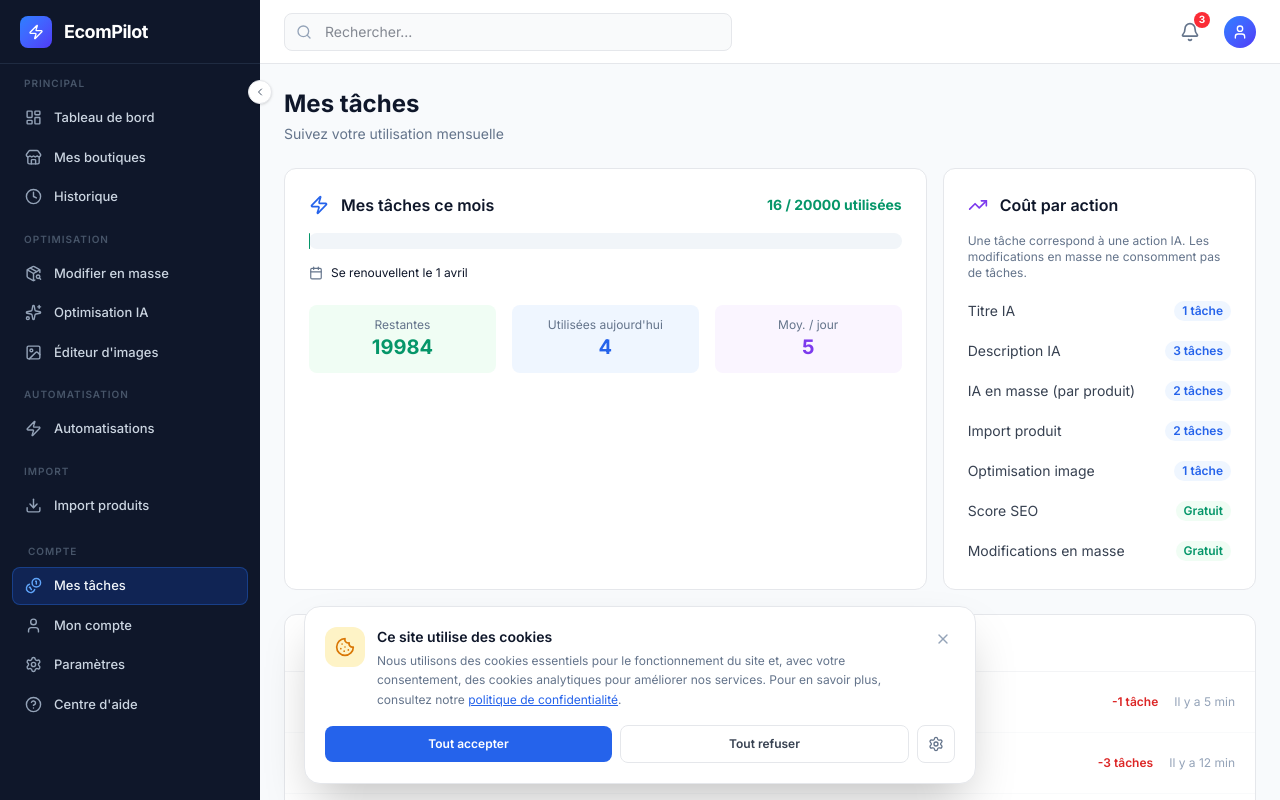
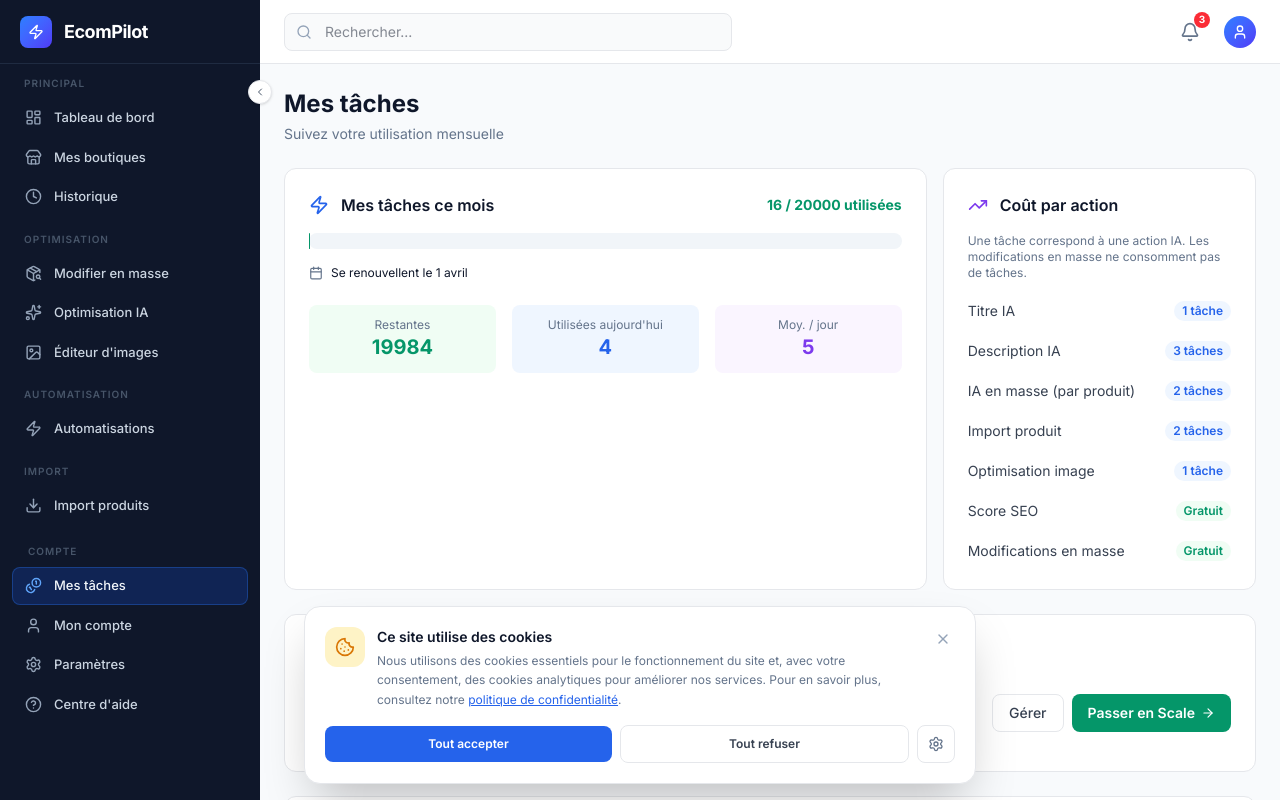
Before and after one commit to Vegeta243/catalog-saas, a Next.js app: page /dashboard/credits in a window 1280 px wide. Shown: the top 800 px of the page. Built offline with nearby package versions, Linux system fonts and the light colour scheme.

Commit message:
feat: section forfait dans la page taches + prix billing corriges

```diff
--- a/app/(dashboard)/dashboard/billing/page.tsx
+++ b/app/(dashboard)/dashboard/billing/page.tsx
@@ -9,10 +9,10 @@
 import { createClient } from "@/lib/supabase/client";
 
 const PLAN_INFO: Record<string, { name: string; icon: typeof Zap; price: number; yearlyPrice: number; color: string }> = {
-  free: { name: "Free", icon: Star, price: 0, yearlyPrice: 0, color: "#6b7280" },
-  starter: { name: "Starter", icon: Zap, price: 49, yearlyPrice: 39, color: "#2563eb" },
-  pro: { name: "Pro", icon: Crown, price: 89, yearlyPrice: 69, color: "#8b5cf6" },
-  scale: { name: "Scale", icon: Rocket, price: 129, yearlyPrice: 99, color: "#059669" },
+  free:    { name: "Free",    icon: Star,   price: 0,   yearlyPrice: 0,   color: "#6b7280" },
+  starter: { name: "Starter", icon: Zap,    price: 39,  yearlyPrice: 29,  color: "#2563eb" },
+  pro:     { name: "Pro",     icon: Crown,  price: 89,  yearlyPrice: 69,  color: "#8b5cf6" },
+  scale:   { name: "Scale",   icon: Rocket, price: 179, yearlyPrice: 139, color: "#059669" },
 };
 
 function BillingContent() {
--- a/app/(dashboard)/dashboard/credits/page.tsx
+++ b/app/(dashboard)/dashboard/credits/page.tsx
@@ -1,8 +1,16 @@
 "use client";
 
 import { useState } from "react";
-import { Zap, TrendingUp, BarChart3, Sparkles, Package, Image, Calendar } from "lucide-react";
-import { getTasksColor, getResetDate, PLAN_TASKS } from "@/lib/credits";
+import { Zap, TrendingUp, BarChart3, Sparkles, Package, Image, Calendar, Crown, Rocket, Star, ArrowRight, CheckCircle } from "lucide-react";
+import Link from "next/link";
+import { getTasksColor, getResetDate, PLAN_TASKS, PLAN_PRICES } from "@/lib/credits";
+
+const PLAN_META: Record<string, { name: string; icon: typeof Zap; color: string; bg: string; features: string[] }> = {
+  free:    { name: "Free",    icon: Star,   color: "#6b7280", bg: "#f9fafb",  features: ["10 actions gratuites", "1 boutique", "Export CSV basique"] },
+  starter: { name: "Starter", icon: Zap,    color: "#2563eb", bg: "#eff6ff",  features: ["1 000 actions/mois", "2 boutiques", "Modification en masse", "Support email"] },
+  pro:     { name: "Pro",     icon: Crown,  color: "#8b5cf6", bg: "#faf5ff",  features: ["20 000 actions/mois", "5 boutiques", "Éditeur d'images IA", "Automatisations", "Support prioritaire"] },
+  scale:   { name: "Scale",   icon: Rocket, color: "#059669", bg: "#f0fdf4",  features: ["100 000 actions/mois", "Boutiques illimitées", "Automatisations illimitées", "API access", "Support dédié + Slack"] },
+};
 
 const taskHistory = [
   { action: "Génération titre IA", cost: 1, product: "T-shirt Premium", time: "Il y a 5 min" },
@@ -112,6 +120,68 @@
         </div>
       </div>
 
+      {/* Mon forfait */}
+      {(() => {
+        const meta = PLAN_META[plan] || PLAN_META.starter;
+        const PlanIcon = meta.icon;
+        const price = PLAN_PRICES[plan] || "—";
+        const nextPlans = ["free", "starter", "pro", "scale"];
+        const nextPlanKey = nextPlans[nextPlans.indexOf(plan) + 1];
+        const nextMeta = nextPlanKey ? PLAN_META[nextPlanKey] : null;
+        const NextIcon = nextMeta?.icon;
+        return (
+          <div className="bg-white rounded-xl border border-gray-200 p-6">
+            <h2 className="font-semibold mb-4 flex items-center gap-2" style={{ color: "#0f172a" }}>
+              <PlanIcon className="w-5 h-5" style={{ color: meta.color }} />
+              Mon forfait
+            </h2>
+            <div className="flex flex-col sm:flex-row gap-4 items-start sm:items-center justify-between">
+              {/* Plan badge + features */}
+              <div className="flex items-start gap-4">
+                <div className="w-14 h-14 rounded-xl flex items-center justify-center flex-shrink-0" style={{ backgroundColor: meta.bg }}>
+                  <PlanIcon className="w-7 h-7" style={{ color: meta.color }} />
+                </div>
+                <div>
+                  <div className="flex items-center gap-2 mb-1">
+                    <span className="text-lg font-bold" style={{ color: "#0f172a" }}>Plan {meta.name}</span>
+                    <span className="text-xs font-semibold px-2 py-0.5 rounded-full" style={{ backgroundColor: meta.bg, color: meta.color }}>
+                      {price}/mois
+                    </span>
+                  </div>
+                  <ul className="flex flex-wrap gap-x-4 gap-y-1">
+                    {meta.features.map((f) => (
+                      <li key={f} className="flex items-center gap-1 text-xs" style={{ color: "#475569" }}>
+                        <CheckCircle className="w-3.5 h-3.5 flex-shrink-0" style={{ color: "#059669" }} />
+                        {f}
+                      </li>
+                    ))}
+                  </ul>
+                </div>
+              </div>
+              {/* CTA */}
+              <div className="flex gap-2 flex-shrink-0">
+                <Link
+                  href="/dashboard/billing"
+                  className="flex items-center gap-1.5 px-4 py-2 border border-gray-200 rounded-lg text-sm font-medium hover:bg-gray-50 transition-colors"
+                  style={{ color: "#374151" }}
+                >
+                  Gérer
+                </Link>
+                {nextMeta && NextIcon && (
+                  <Link
+                    href={`/dashboard/upgrade`}
+                    className="flex items-center gap-1.5 px-4 py-2 rounded-lg text-sm font-semibold hover:opacity-90 transition-opacity"
+                    style={{ backgroundColor: nextMeta.color, color: "#fff" }}
+                  >
+                    Passer en {nextMeta.name} <ArrowRight className="w-3.5 h-3.5" />
+                  </Link>
+                )}
+              </div>
+            </div>
+          </div>
+        );
+      })()}
+
       {/* History */}
       <div className="bg-white rounded-xl border border-gray-200">
         <div className="px-5 py-4 border-b border-gray-100 flex items-center gap-3">
```
